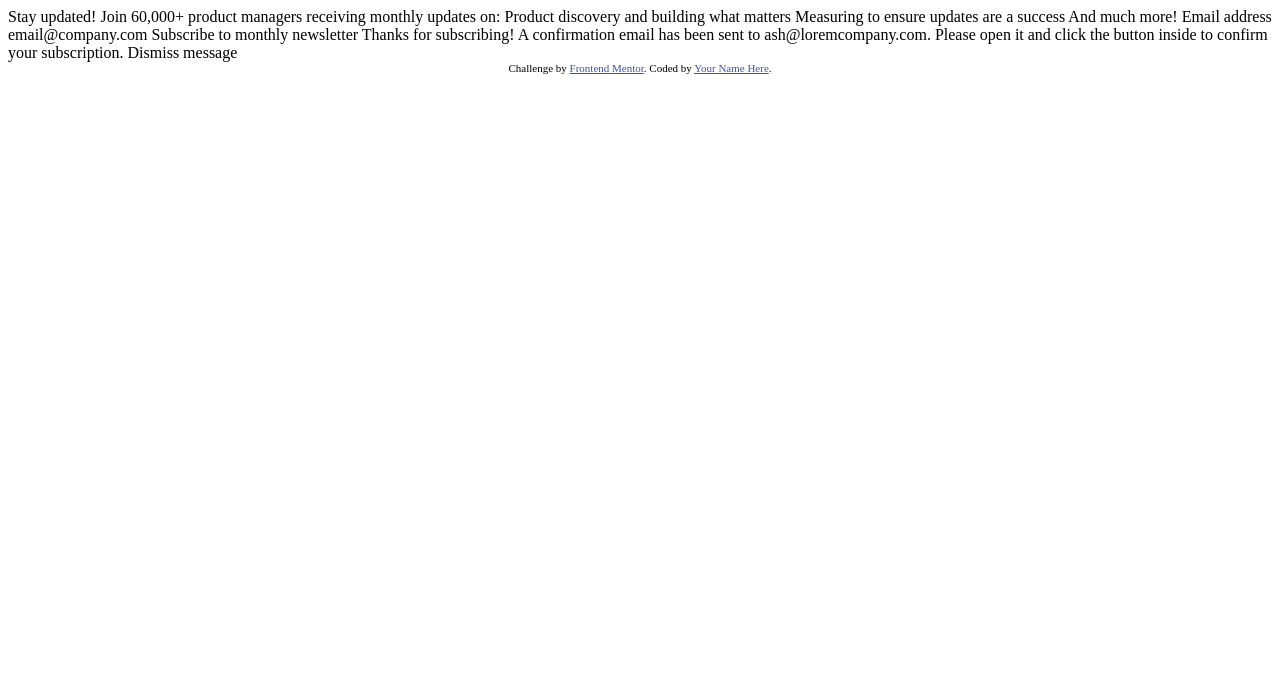
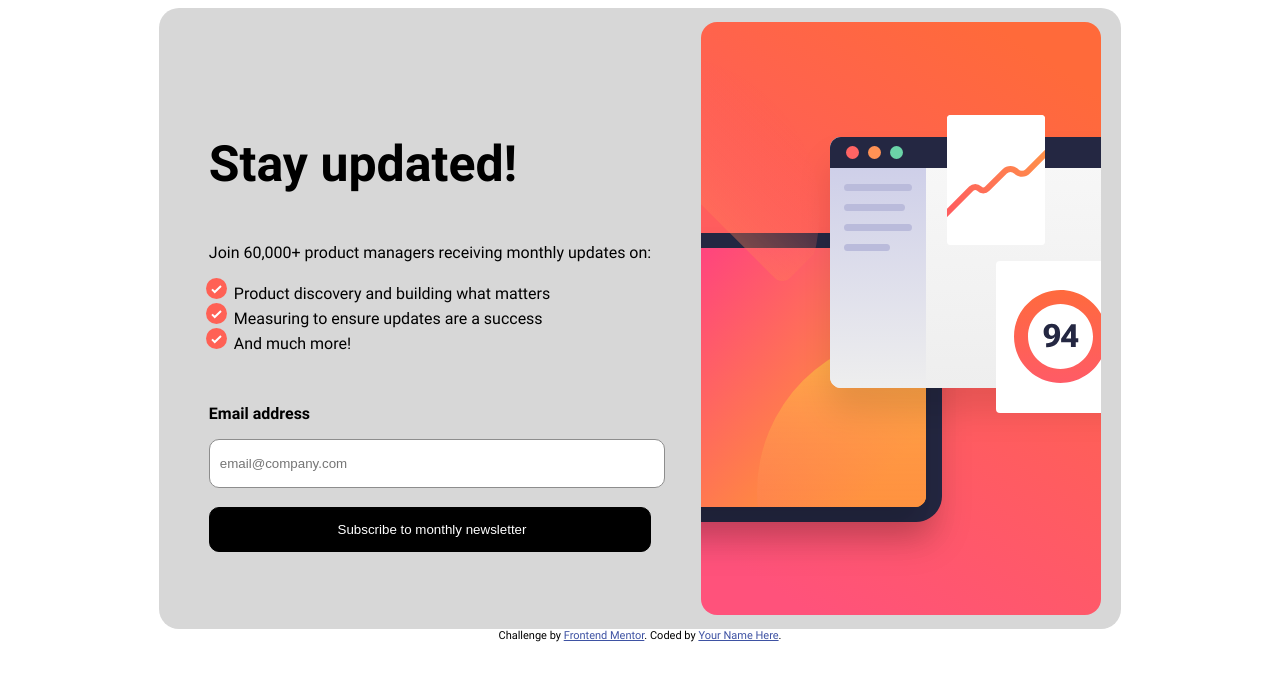
Before and after one commit to ManuelaRendonP/Newsletter-sign-up, a plain HTML site: page index.html in a window 1280 px wide. Drawn offline with Linux system fonts and the light colour scheme.

Commit message:
The project is started
The part of the desktop and the button with js is advanced.

```diff
--- /dev/null
+++ b/css/styles.css
@@ -0,0 +1,99 @@
+body {
+    font-family: 'Roboto2';
+    display: flex;
+    justify-content: center;
+    flex-direction: column;
+    align-items: center;
+}
+
+.attribution {
+    font-size: 11px;
+    text-align: center;
+}
+
+.attribution a {
+    color: hsl(228, 45%, 44%);
+}
+
+.container {
+    display: flex;
+    align-items: center;
+    background-color: rgb(215, 215, 215);
+    border-radius: 20px;
+    justify-content: space-between;
+}
+
+.right {
+    display: flex;
+    justify-content: flex-end;
+    align-items: center;
+    padding: 14px 20px 14px 0px;
+}
+
+.title {
+    font-size: 50px;
+    font-family: 'Roboto1';
+}
+
+.left {
+    display: flex;
+    align-items: flex-start;
+    flex-direction: column;
+    padding: 50px;
+}
+
+.left ul {
+    list-style-image: url(/assets/images/icon-list.svg);
+    padding-left: 25px;
+}
+
+.subscribe {
+    background-color: #000;
+    color: #fff;
+}
+
+input,
+.subscribe {
+    height: 45px;
+    width: 100%;
+    border-radius: 10px;
+    outline: none;
+}
+
+.email-address {
+    font-family: 'Roboto1';
+}
+
+.subscribe {
+    background-color: rgb(0, 0, 0);
+    padding-left: 10px;
+    border: 1px solid black;
+    color: rgb(255, 255, 255);
+}
+
+.subscribe.valid {
+    background-color: #FF673E;
+    color: white;
+    border: 1px solid #FF673E;
+}
+
+input {
+    background-color: rgb(255, 255, 255);
+    padding-left: 10px;
+    border: 1px solid rgb(141, 141, 141);
+    color: rgb(0, 0, 0);
+}
+
+@font-face {
+    font-family: 'Roboto1';
+    src: url('/assets/fonts/Roboto-Bold.ttf') format('truetype');
+    font-style: normal;
+    font-weight: normal;
+}
+
+@font-face {
+    font-family: 'Roboto2';
+    src: url('/assets/fonts/Roboto-Regular.ttf') format('truetype');
+    font-style: normal;
+    font-weight: normal;
+}
--- a/index.html
+++ b/index.html
@@ -1,52 +1,59 @@
 <!DOCTYPE html>
 <html lang="en">
+
 <head>
   <meta charset="UTF-8">
-  <meta name="viewport" content="width=device-width, initial-scale=1.0"> <!-- displays site properly based on user's device -->
+  <meta name="viewport" content="width=device-width, initial-scale=1.0">
+  <link rel="icon" type="image/png" sizes="32x32" href="./assets/images/favicon-32x32.png">
+  <link rel="stylesheet" href="/css/styles.css">
+  <title>Frontend Mentor | Newsletter sign-up form with success message</title>
+</head>
 
-  <link rel="icon" type="image/png" sizes="32x32" href="./assets/images/favicon-32x32.png">
-
-  <title>Frontend Mentor | Newsletter sign-up form with success message</title>
-
-  <!-- Feel free to remove these styles or customise in your own stylesheet 👍 -->
-  <style>
-    .attribution { font-size: 11px; text-align: center; }
-    .attribution a { color: hsl(228, 45%, 44%); }
-  </style>
-</head>
 <body>
-
+  <div class="container">
     <!-- Sign-up form start -->
 
-  Stay updated!
+    <div class="left">
+      <p class="title">Stay updated!</p>
 
-  Join 60,000+ product managers receiving monthly updates on:
+      Join 60,000+ product managers receiving monthly updates on: <br>
 
-  Product discovery and building what matters
-  Measuring to ensure updates are a success
-  And much more!
+      <ul>
+        <li>Product discovery and building what matters</li>
+        <li>Measuring to ensure updates are a success</li>
+        <li>And much more!</li>
+      </ul><br>
 
-  Email address
-  email@company.com
+      <p class="email-address">Email address</p>
+      <input type="email" id="email-input" placeholder="email@company.com"><br>
 
-  Subscribe to monthly newsletter
+      <button class="subscribe" id="submit-button">Subscribe to monthly newsletter</button>
+    </div>
+
+    <div class="right">
+      <img src="assets/images/illustration-sign-up-desktop.svg" alt="illustration sign up">
+    </div>
 
     <!-- Sign-up form end -->
 
     <!-- Success message start -->
 
-  Thanks for subscribing!
+    <!-- Thanks for subscribing!
 
     A confirmation email has been sent to ash@loremcompany.com.
     Please open it and click the button inside to confirm your subscription.
 
-  Dismiss message
+    Dismiss message -->
 
     <!-- Success message end -->
+  </div>
 
   <div class="attribution">
     Challenge by <a href="https://www.frontendmentor.io?ref=challenge" target="_blank">Frontend Mentor</a>.
     Coded by <a href="#">Your Name Here</a>.
   </div>
+
+  <script src="js/script.js"></script>
 </body>
+
 </html>
--- /dev/null
+++ b/js/script.js
@@ -0,0 +1,10 @@
+const emailInput = document.getElementById('email-input');
+const submitButton = document.getElementById('submit-button');
+
+emailInput.addEventListener('input', function () {
+    if (emailInput.checkValidity()) {
+        submitButton.classList.add('valid');
+    } else {
+        submitButton.classList.remove('valid');
+    }
+});
```
Lines whose indentation alone changed are shown as unchanged.
